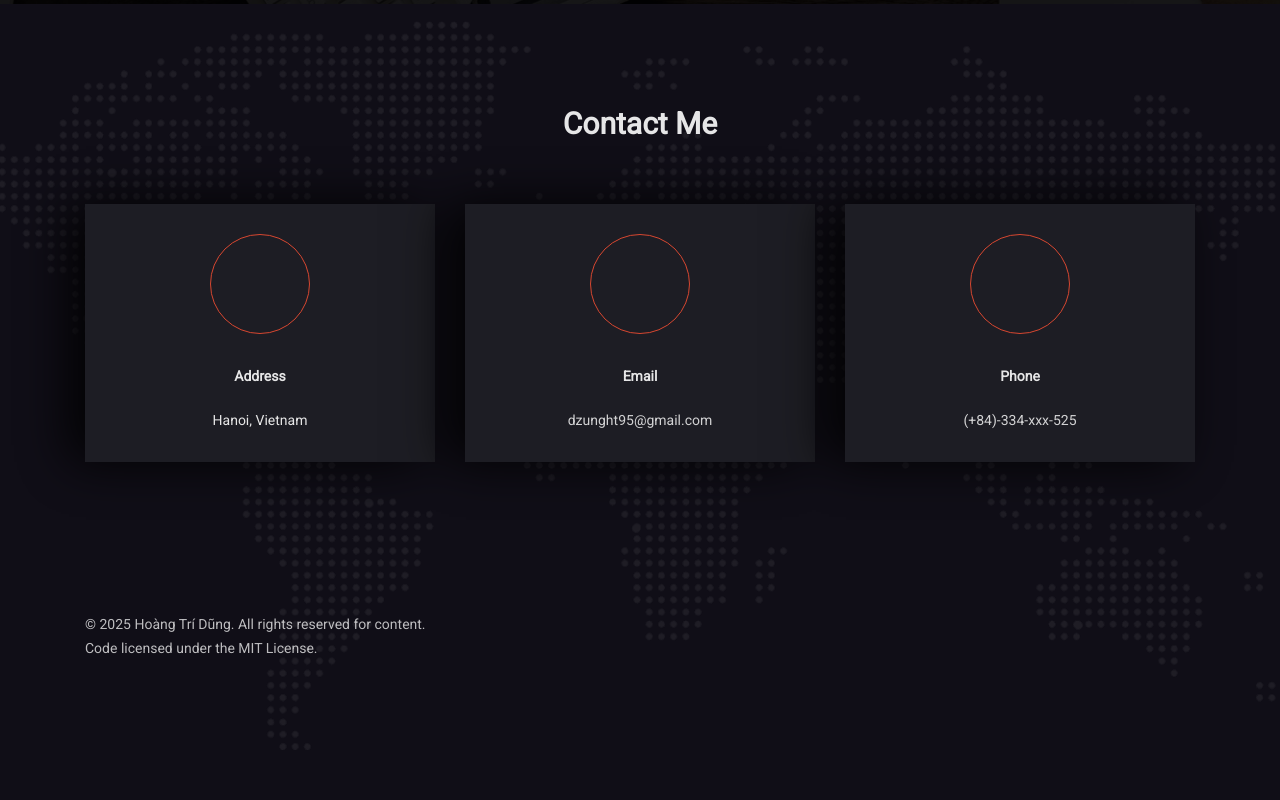
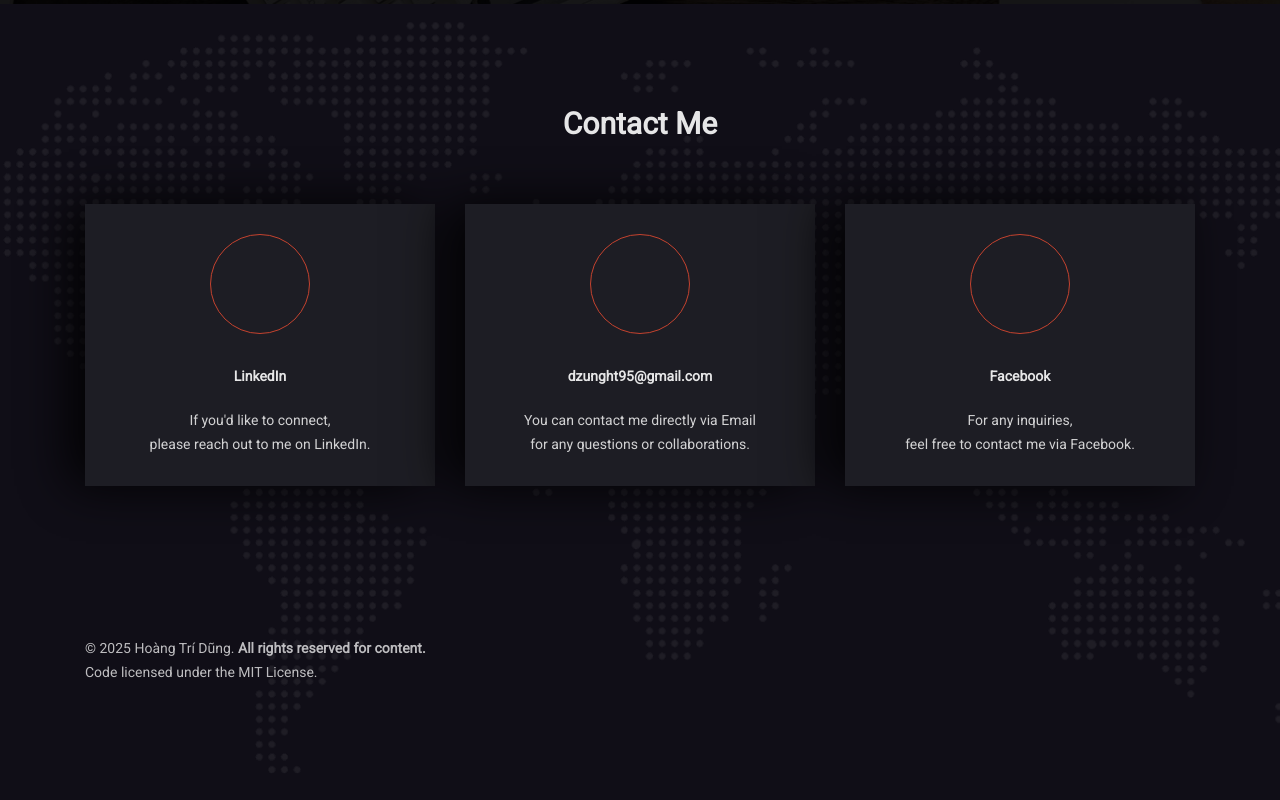
Before and after one commit to DzungHT/dzunght.github.io, a React (Vite) app: page / in a window 1280 px wide. Shown: the part 832-1632 px from the top of the page. Before the commit the page ends 1608 px from the top, so only its background shows below. Built offline with nearby package versions, Linux system fonts and the light colour scheme; a web font is replaced by a local one.

Commit message:
chore: Update the content in Footer

```diff
--- a/src/components/Footer2.tsx
+++ b/src/components/Footer2.tsx
@@ -24,28 +24,31 @@
   }),
 };
 
+const socials = [
+  { iconClass: 'fa fa-facebook', url: 'https://www.facebook.com/dz.optimus' },
+  { iconClass: 'fa fa-linkedin', url: 'https://www.linkedin.com/in/dzunght95' },
+  { iconClass: 'fa fa-github', url: 'https://github.com/DzungHT' },
+];
+
 const contactInfo = [
   {
-    icon: 'fa fa-location-arrow',
-    title: 'Address',
-    lines: ['Hanoi, Vietnam', ''],
+    icon: 'fa fa-linkedin',
+    title: 'LinkedIn',
+    lines: ["If you'd like to connect, ", 'please reach out to me on LinkedIn.'],
+    link: 'https://www.linkedin.com/in/dzunght95',
   },
   {
     icon: 'fa fa-envelope-o',
-    title: 'Email',
-    lines: ['dzunght95@gmail.com', ''],
+    title: 'dzunght95@gmail.com',
+    lines: ['You can contact me directly via Email', 'for any questions or collaborations.'],
+    link: 'mailto:dzunght95@gmail.com',
   },
   {
-    icon: 'fa fa-phone',
-    title: 'Phone',
-    lines: ['(+84)-334-xxx-525', ''],
+    icon: 'fa fa-facebook',
+    title: 'Facebook',
+    lines: ['For any inquiries, ', 'feel free to contact me via Facebook.'],
+    link: 'https://www.facebook.com/dz.optimus',
   },
-];
-
-const socials = [
-  { iconClass: 'fa fa-facebook', url: 'https://www.facebook.com/dz.optimus' },
-  { iconClass: 'fa fa-linkedin', url: 'https://www.linkedin.com/in/d%C5%A9ng-ho%C3%A0ng-tr%C3%AD-b38049136/' },
-  { iconClass: 'fa fa-github', url: 'https://github.com/DzungHT' },
 ];
 
 const Footer2: React.FC = () => {
@@ -73,7 +76,9 @@
                       custom={0.3 + idx * 0.2}
                     >
                       <div className="each-icon">
-                        <i className={item.icon}></i>
+                        <a href={item.link}>
+                          <i className={item.icon}></i>
+                        </a>
                       </div>
                       <div className="each-info">
                         <h4>{item.title}</h4>
@@ -105,7 +110,7 @@
                       <a href="#" onClick={scrollToTop}>
                         &copy; 2025
                         {/* {` - ${new Date().getFullYear()} `} */}
-                        &nbsp;Hoàng Trí Dũng. All rights reserved for content.
+                        &nbsp;Hoàng Trí Dũng. <strong>All rights reserved for content.</strong>
                         <br />
                         Code licensed under the MIT License.
                       </a>
```
